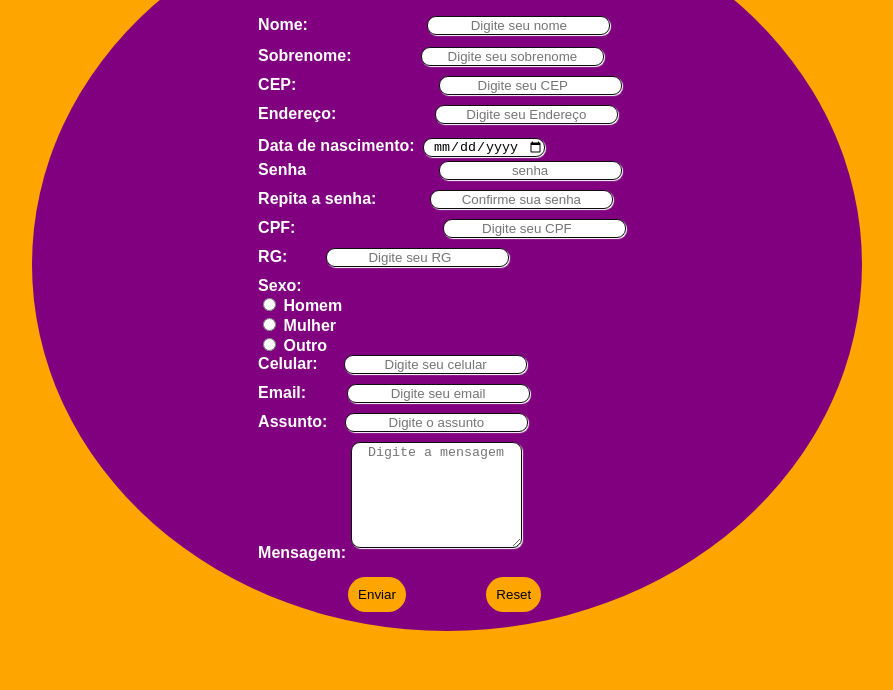
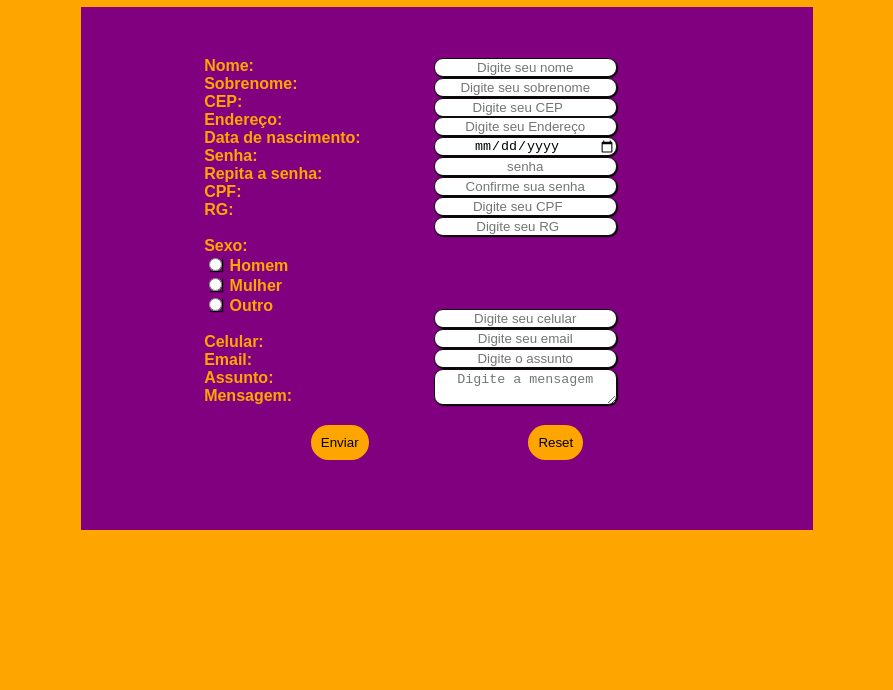
Before and after one commit to geysafran/formulario, a plain HTML site: page index.html in a window 1280 px wide. Shown: the part 110-800 px from the top of the page, without its empty margins (193-1086 px from the left). Drawn offline with Linux system fonts and the light colour scheme.

Commit message:
first commit

```diff
--- a/index.html
+++ b/index.html
@@ -7,107 +7,126 @@
   </head>
 
   <body>
+      <h1>Formulário de contato
+      </h1>
     <section class="container">
-      <h1>Formulário de contato</h1>
           <form class="contato" action="" method="" id="contato">
+            <div class="labels">
+            <span>
               <label>
-          <span>Nome:</span>
-              <input type="text" class="pai nome" name="nome" id="name" placeholder="Digite seu nome" required=""/>
+                  Nome:
                 </label>
+            </span>
 
 <br />
             <label>
-          <span>Sobrenome:</span>
-              <input type="text" class="pai sobrenome" name="Endereço" id="Endereço" placeholder="Digite seu sobrenome" />
+              <span>
+                  Sobrenome:
+              </span>
             </label>
 <br/>
           <label>
             <span>CEP:</span>
-            <input type="number" class="pai cep" name="CEP" placeholder="Digite seu CEP"  />
           </label>
 <br/>
+
           <label>
               <span>Endereço:</span>
-            <input type="text" class="pai endereco" name="Endereço" id="nome" placeholder="Digite seu Endereço" />
           </label>
 
 <br/>
 
           <label>
               <span>Data de nascimento:</span>
-             <input type="date" class="pai nascimento" name="nasc" id="nasc" placeholder="" />
             </label>
 
 <br/>
-
-
           <label>
-          <span>Senha</span>
-              <input type="password" class="pai senha" name="senha" id="senha" placeholder="senha" />
+              <span>Senha:</span>
           </label>
 
 <br/>
-
             <label>
               <span>Repita a senha:</span>
-              <input type="password" class="pai resenha" nome="resenha" id="resenha" placeholder="Confirme sua senha"/>
             </label>
 
 <br/>
 
             <label>
               <span>CPF:</span>
-              <input type="number" class="pai cpf" name="cpf" id="cpf" placeholder="Digite seu CPF" />
             </label>
 
 <br/>
 
           <label>
               <span>RG:</span>
-              <input type="number" class="pai rg" nome="rg" id="rg" placeholder="Digite seu RG" />
           </label>
 
 <br/>
+<br />
+
 
           <label>
-          <span>Sexo:</span>
-          <br/>
-                <input type="radio" name="genero" value="Homem"> Homem<br>
-                <input type="radio" name="genero" value="Muher"> Mulher<br>
-                <input type="radio" name="genero" value="Outro"> Outro
+              <span>Sexo:</span><br />
+
+                    <input type="radio" class="pai sexo" name="genero" value="Homem"> Homem <br/>
+                    <input type="radio" class="pai sexo" name="genero" value="Muher"> Mulher <br/>
+                    <input type="radio" class="pai sexo" name="genero" value="Outro"> Outro <br/>
             </label>
 
 <br/>
-
             <label>
               <span>Celular:</span>
-          <input type="tel" class="pai celular" name="celular" id="celular" placeholder="Digite seu celular" required=""/>
             </label>
 
 <br />
 
+
             <label>
               <span>Email:</span>
-          <input type="email" class="pai email" name="email" id="email" placeholder="Digite seu email" required=""/>
             </label>
 
 <br />
 
             <label>
               <span>Assunto:</span>
-          <input type="text" class="pai assunto" name="assunto" id="subject" placeholder="Digite o assunto" required="">
              </label>
 
 <br />
 
             <label>
               <span>Mensagem:</span>
+            </label>
+<br />
+</div>
+              <div class="inputs">
+                <input type="text" class="pai nome" name="nome" id="name" placeholder="Digite seu nome" required=""/>
+                <input type="text" class="pai sobrenome" name="Endereço" id="Endereço" placeholder="Digite seu sobrenome" />
+                <input type="number" class="pai cep" name="CEP" placeholder="Digite seu CEP"  />
+                <input type="text" class="pai endereco" name="Endereço" id="nome" placeholder="Digite seu Endereço" />
+
+                 <input type="date" class="pai nascimento" name="nasc" id="nasc" placeholder="" />
+                 <input type="password" class="pai senha" name="senha" id="senha" placeholder="senha" />
+                 <input type="password" class="pai resenha" nome="resenha" id="resenha" placeholder="Confirme sua senha"/>
+                 <input type="number" class="pai cpf" name="cpf" id="cpf" placeholder="Digite seu CPF" />
+                 <input type="number" class="pai rg" nome="rg" id="rg" placeholder="Digite seu RG" />
+<br />
+<br />
+<br />
+<br />
+                 <input type="tel" class="pai celular" name="celular" id="celular" placeholder="Digite seu celular" required=""/>
+                  <input type="email" class="pai email" name="email" id="email" placeholder="Digite seu email" required=""/>
+                  <input type="text" class="pai assunto" name="assunto" id="subject" placeholder="Digite o assunto" required="">
                   <textarea class="pai message" name="feedback" id="feedback" placeholder="Digite a mensagem" required=""></textarea>
+              </div>
+
 <br />
-          <input type="submit" class="button" value="Enviar" />
-          <input type="submit" class="reset" value="Reset" />
             </label>
           </form>
+          <div class="buttons">
+              <input type="submit" class="dad button" value="Enviar" />
+              <input type="submit" class="dad reset" value="Reset" />
+          </div>
     </section>
   </body>
 </html>
--- a/styles.css
+++ b/styles.css
@@ -4,85 +4,56 @@ body {
   background-color: orange;
 }
 .container {
-  display: flex;
-  flex-direction: column;
-  justify-content: space-around;
-  align-items: center;
-  width: 830px;
-
-  padding-top: 50px;
+  width: 50%;
+  padding: 50px;
   margin: 0 auto;
   background-color: purple;
-  border-radius: 50%;
 }
+
 h1 {
-  background-color: orange;
-  color: purple;
+    margin-left: 40%;
+    width: 175px;
+    background-color: purple;
+    color: orange;
+    text-align: center;
 }
+
 label {
-  color: white;
+  padding-top: 3px;
+  color: orange;
+}
+
+.contato {
+  display: flex;
+  justify-content: space-evenly;
 }
 
 .pai {
   border-radius: 9px;
   text-align: center;
-  margin: 4px;
   border: 1px rgb(14, 13, 13) solid;
-  box-shadow: 1px 1px 1px #fff;
+  box-shadow: 1px 1px 1px #000;
 }
-.cpf {
-  margin: 0px 10px 10px 143px;
+
+.inputs {
+  padding-top: 1px;
+  display: flex;
+  flex-direction: column;
+  justify-content: space-between;
 
 }
-.rg{
-  margin: 0px 10px 10px 34px;
-}
-.senha {
-  margin: 0px 10px 10px 128px;
-}
-.resenha {
-  margin: 0px 10px 10px 49px;
-}
-.endereco {
-  margin: 0px 10px 10px 94px;
-}
-.cep {
-margin: 0px 10px 10px 138px
-}
-.sobrenome {
-  margin: 2px 10px 10px 65px
-}
-.nome {
-  margin: 0px 10px 10px 115px;
-}
-.celular {
-  margin: 0px 0px 10px 22px;
-}
-.email {
-  margin: 0px 0px 10px 36px;
-}
-.assunto {
-  margin: 0px 0px 10px 13px;
-}
-.message {
-  width: 165px;
-  height: 100px;
-  margin: 0px 0px 10px 0px;
-}
-.button {
-  margin: 15px 0px 10px 90px;
-  border-radius: 40px;
+
+
+.dad {
+    border-radius: 40px;
     background-color: orange;
     border-style: none;
     padding: 10px;
 
 }
-
-.reset {
-  margin: 15px 0px 19px 76px;
-  border-radius: 40px;
-    background-color: orange;
-    border-style: none;
-    padding: 10px;
+.buttons {
+  display: flex;
+  justify-content: space-evenly;
+  margin: 20px;
 
 }
```
Also changed, not shown: 1 other file. Lines whose indentation alone changed are shown as unchanged.
